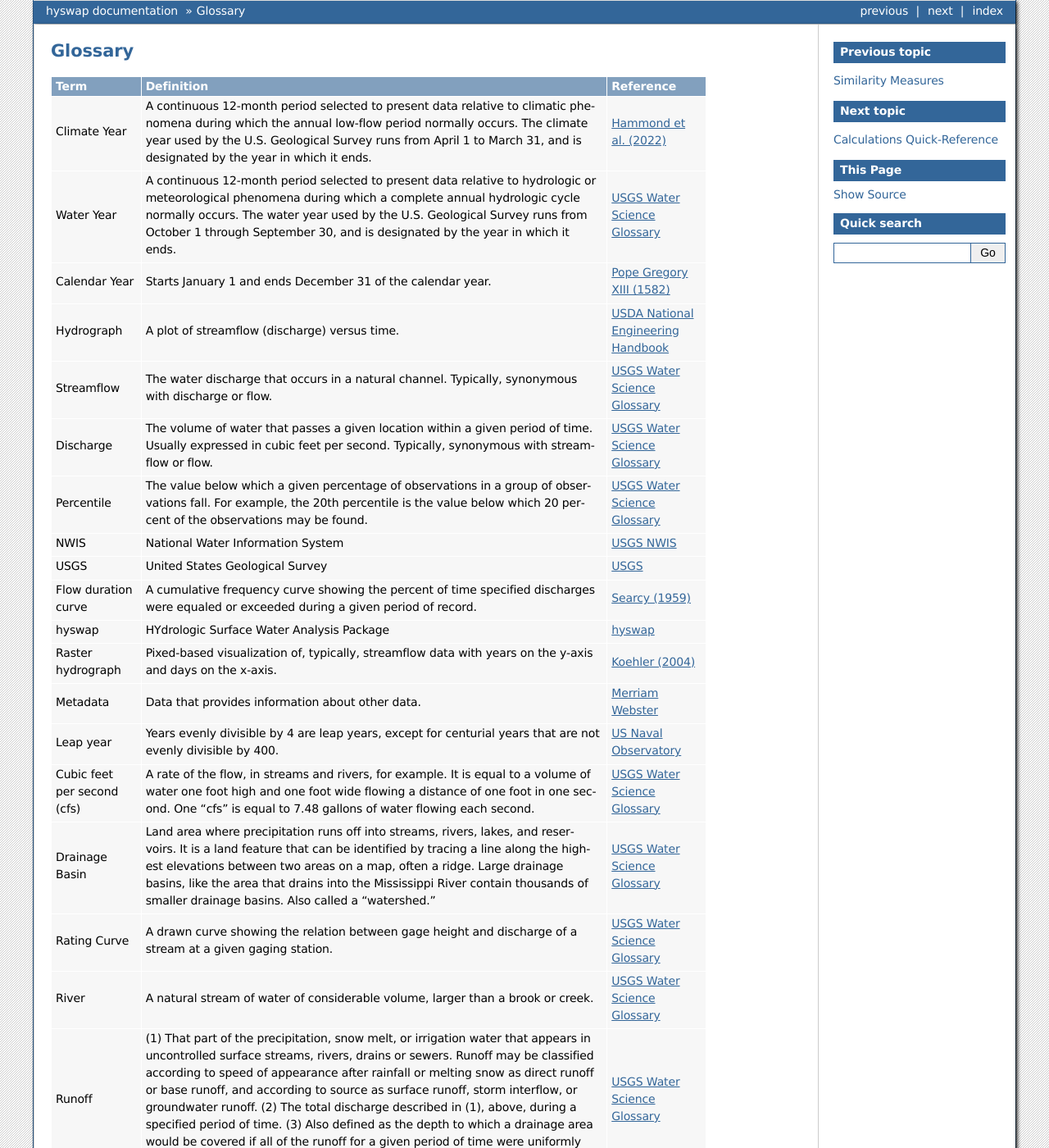
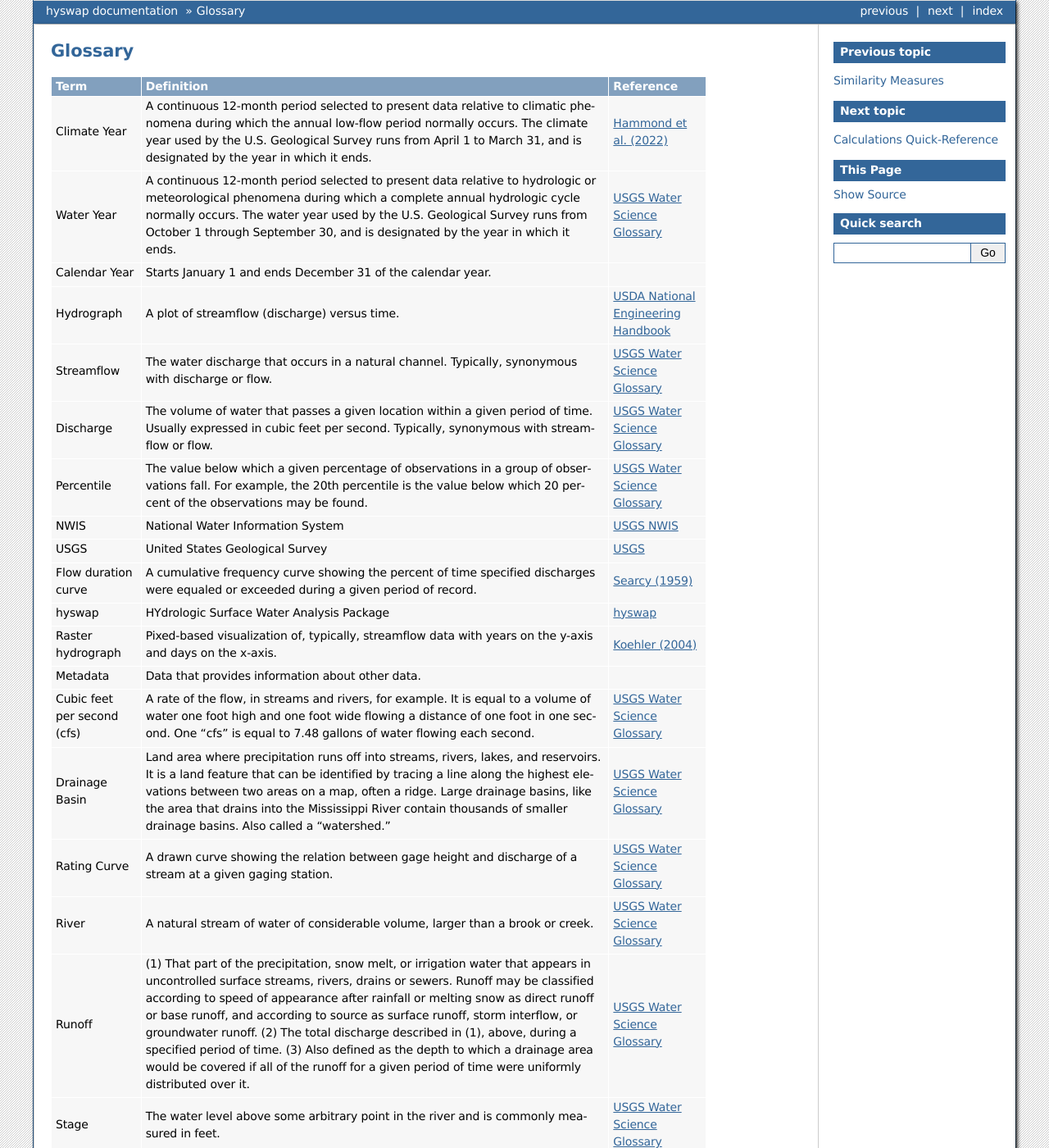
Before and after one commit to DOI-USGS/hyswap, a Sphinx documentation site: the page built from docs/source/meta/glossary.rst, in a window 1280 px wide and 1400 px high. Shown: the whole window at 82% size. Built offline with Sphinx 7.4.7, drawn with Linux system fonts in a browser that asks for light colours.

Commit message:
remove unnecessary content from glossary

```diff
--- a/docs/source/meta/glossary.rst
+++ b/docs/source/meta/glossary.rst
@@ -29,7 +29,7 @@ Glossary
 |                   | 30, and is designated by the |                                       |
 |                   | year in which it ends.       |                                       |
 +-------------------+------------------------------+---------------------------------------+
-| .. _calabel:      | Starts January 1 and ends    | `Pope Gregory XIII (1582)`_           |
+| .. _calabel:      | Starts January 1 and ends    |                                       |
 |                   | December 31 of the calendar  |                                       |
 | Calendar Year     | year.                        |                                       |
 +-------------------+------------------------------+---------------------------------------+
@@ -78,13 +78,8 @@ Glossary
 |                   | data with years on the y-axis|                                       |
 |                   | and days on the x-axis.      |                                       |
 +-------------------+------------------------------+---------------------------------------+
-| Metadata          | Data that provides           | `Merriam Webster`_                    |
+| Metadata          | Data that provides           |                                       |
 |                   | information about other data.|                                       |
-+-------------------+------------------------------+---------------------------------------+
-| Leap year         | Years evenly divisible by 4  | `US Naval Observatory`_               |
-|                   | are leap years, except for   |                                       |
-|                   | centurial years that are not |                                       |
-|                   | evenly divisible by 400.     |                                       |
 +-------------------+------------------------------+---------------------------------------+
 | Cubic feet per    | A rate of the flow, in       | `USGS Water Science Glossary`_        |
 | second (cfs)      | streams and rivers, for      |                                       |
@@ -181,11 +176,7 @@ Glossary
 
 .. _Hammond et al. (2022): https://doi.org/10.1029/2022WR031930
 
-.. _US Naval Observatory: https://aa.usno.navy.mil/faq/leap_years
-
 .. _hyswap: https://doi-usgs.github.io/hyswap/index.html
-
-.. _Pope Gregory XIII (1582): https://en.wikisource.org/wiki/Translation:Inter_gravissimas
 
 .. _USGS: https://www.usgs.gov/
 
@@ -195,8 +186,6 @@ Glossary
 
 .. _USGS NWIS: https://waterdata.usgs.gov/nwis
 
-.. _Merriam Webster: https://www.merriam-webster.com/dictionary/metadata
-
 .. _Searcy (1959): https://doi.org/10.3133/wsp1542A
 
 .. _Koehler (2004): https://citeseerx.ist.psu.edu/document?repid=rep1&type=pdf&doi=461ba539a786645e7576720b0a72c0baa1fc4716
```
